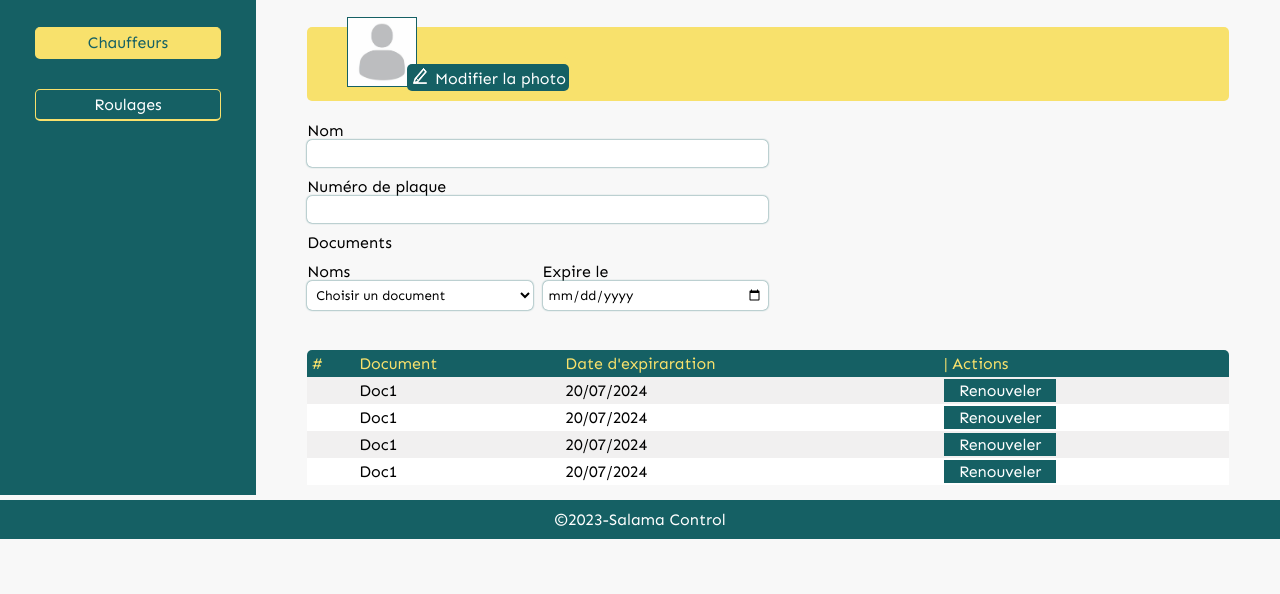
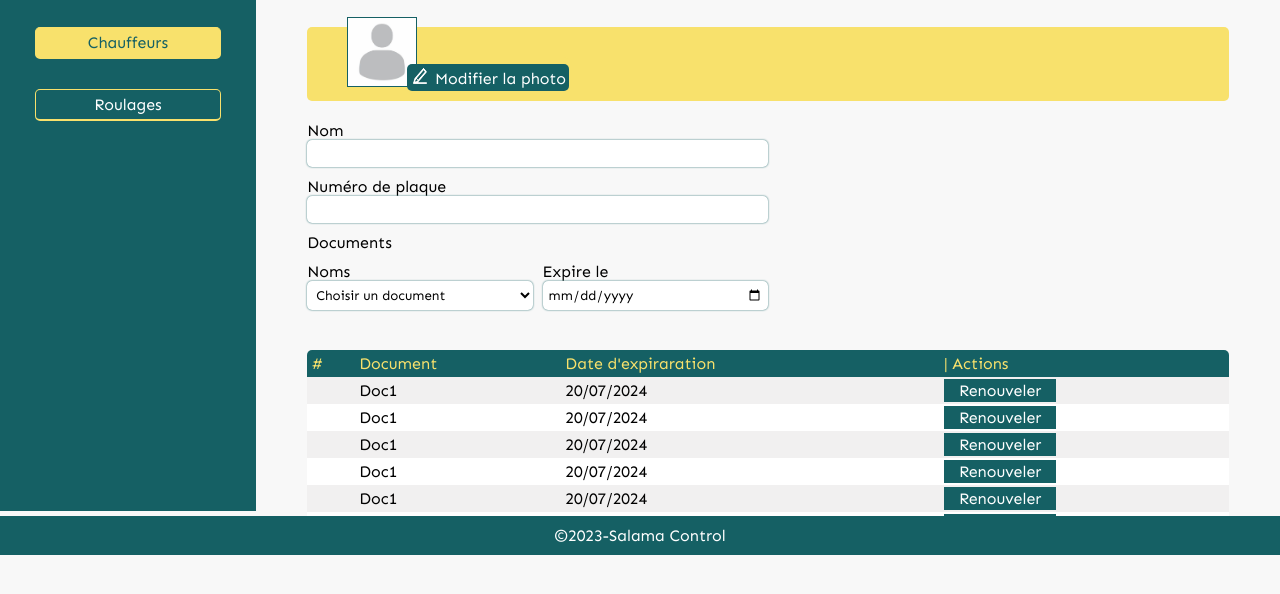
Before and after one commit to carlosgloire/Nouveau-chauffeur, a plain HTML site: page index.html in a window 1280 px wide. Shown: the part 184-778 px from the top of the page. Drawn offline with Linux system fonts and the light colour scheme; a script that the page names is missing.

Commit message:
add this to my repository

```diff
--- a/index.html
+++ b/index.html
@@ -145,6 +145,30 @@
                                         </div>
                                     </td>
                                 </tr>
+                                <tr>
+                                    <td></td>
+                                    <td>Doc1</td>
+                                    <td>20/07/2024</td>
+                                    <td>
+                                        <div>
+                                            <a href="" class="boutton">
+                                                Renouveler
+                                            </a>
+                                        </div>
+                                    </td>
+                                </tr>
+                                <tr>
+                                    <td></td>
+                                    <td>Doc1</td>
+                                    <td>20/07/2024</td>
+                                    <td>
+                                        <div>
+                                            <a href="" class="boutton">
+                                                Renouveler
+                                            </a>
+                                        </div>
+                                    </td>
+                                </tr>
                             </tbody>
                         </table>
                     </div>
--- a/sass/globals/_template.scss
+++ b/sass/globals/_template.scss
@@ -196,7 +196,7 @@ section{
     .table_scrolling_area{
         width: 100%;
         overflow: auto;
-        height: 20vh;
+        height: 22vh;
     }
 
     table{
```
Also changed, not shown: sass/layouts/nouveau-chauffeur.scss (+2 -9 lines), css/index.css, 2 other files.
